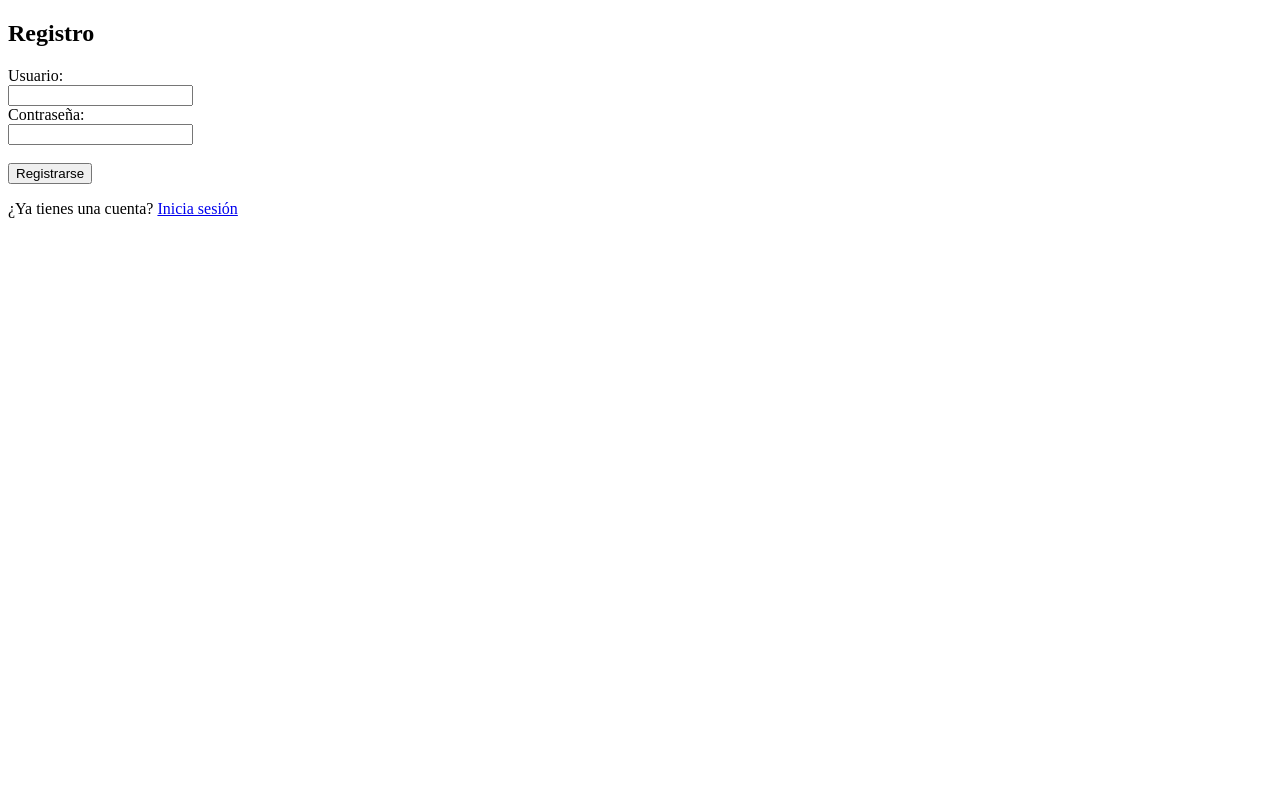
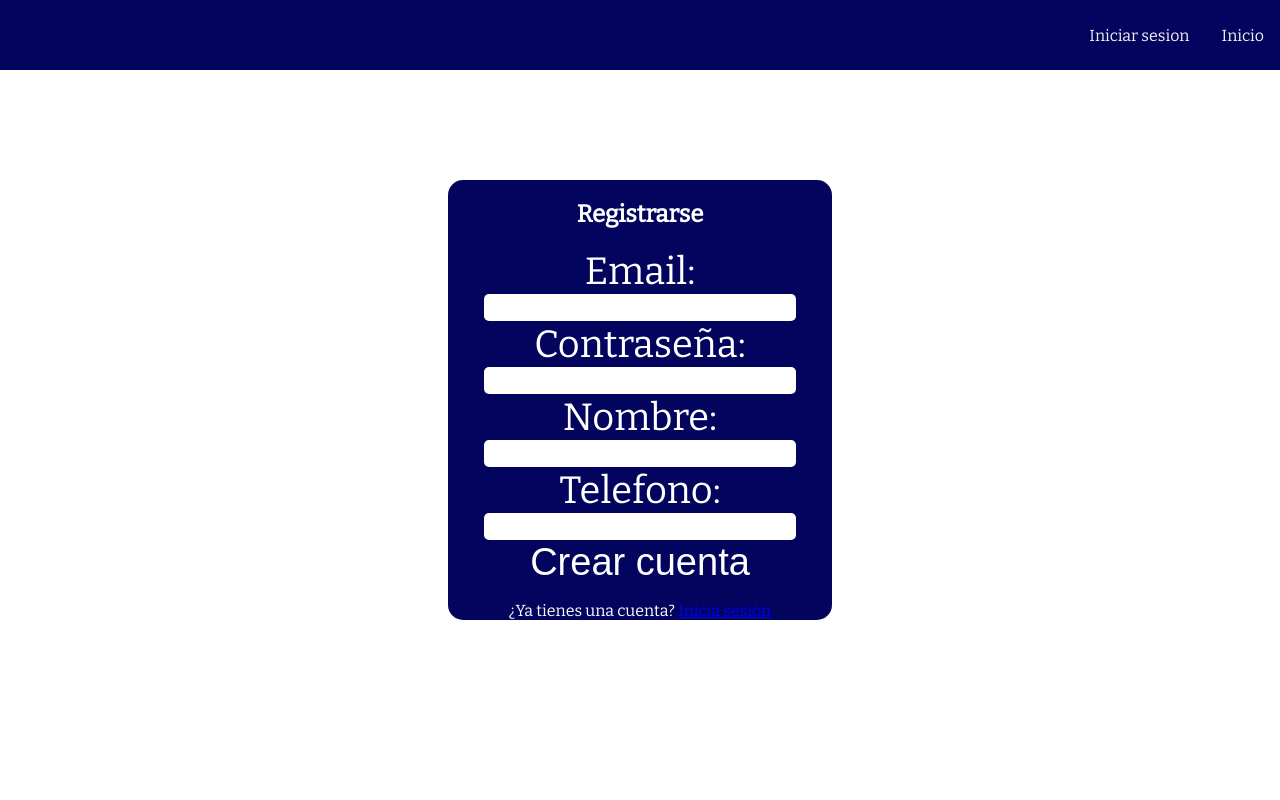
Before and after one commit to TomasMedeot/google_cloud, a Flask app: page /register in a window 1280 px wide. Run offline with Flask 3, Linux system fonts and the light colour scheme.

Commit message:
db actualizada

```diff
--- a/main.py
+++ b/main.py
@@ -1,11 +1,8 @@
 from flask import Flask, render_template, request, redirect, url_for, session
-import sqlite3
+from usuarios import verificar_credenciales, usuario_existe, registrar_usuario
 
 app = Flask(__name__)
-app.secret_key = 'tu_clave_secreta'
-
-def conectar_db():
-    return sqlite3.connect('usuarios.db')
+app.secret_key = 'clave_codex123'
 
 @app.route('/', methods=['GET'])
 def index():
@@ -14,22 +11,17 @@ def index():
 @app.route('/login', methods=['GET', 'POST'])
 def login():
     if request.method == 'POST':
-        usuario = request.form['usuario']
+        usuario = request.form['email']
         contraseña = request.form['contraseña']
+
         if verificar_credenciales(usuario, contraseña):
             session['usuario'] = usuario
             return redirect(url_for('pagina_restringida'))
+
         else:
             return render_template('login.html', mensaje="Credenciales incorrectas")
+
     return render_template('login.html', mensaje="")
-
-def verificar_credenciales(usuario, contraseña):
-    conexion = conectar_db()
-    cursor = conexion.cursor()
-    cursor.execute("SELECT * FROM usuarios WHERE usuario=? AND contraseña=?", (usuario, contraseña))
-    resultado = cursor.fetchone()
-    conexion.close()
-    return resultado is not None
 
 @app.route('/user')
 def pagina_restringida():
@@ -38,7 +30,6 @@ def pagina_restringida():
     else:
         return redirect(url_for('login'))
 
-# Ruta para cerrar sesión
 @app.route('/logout', methods=['POST'])
 def logout():
     session.pop('usuario', None)
@@ -47,30 +38,19 @@ def logout():
 @app.route('/register', methods=['GET', 'POST'])
 def registro():
     if request.method == 'POST':
-        usuario = request.form['usuario']
+        usuario = request.form['email']
         contraseña = request.form['contraseña']
-        if not usuario or not contraseña:
-            return render_template('register.html', mensaje="Por favor, completa todos los campos.")
+        nombre = request.form['nombre']
+        telefono = int(request.form['telefono'])
+
         if usuario_existe(usuario):
             return render_template('register.html', mensaje="El usuario ya existe. Por favor, elige otro.")
-        registrar_usuario(usuario, contraseña)
+
+        registrar_usuario(usuario, contraseña, nombre, telefono)
         return redirect(url_for('login'))
+
     return render_template('register.html', mensaje="")
 
-def usuario_existe(usuario):
-    conexion = conectar_db()
-    cursor = conexion.cursor()
-    cursor.execute("SELECT * FROM usuarios WHERE usuario=?", (usuario,))
-    resultado = cursor.fetchone()
-    conexion.close()
-    return resultado is not None
-
-def registrar_usuario(usuario, contraseña):
-    conexion = conectar_db()
-    cursor = conexion.cursor()
-    cursor.execute("INSERT INTO usuarios (usuario, contraseña) VALUES (?, ?)", (usuario, contraseña))
-    conexion.commit()
-    conexion.close()
-
 if __name__ == '__main__':
-    app.run(host='0.0.0.0', port=5000, debug=True)
+    #app.run(host='0.0.0.0', port=5000, debug=True)
+    app.run(host='localhost', port=5000, debug=True)
--- /dev/null
+++ b/static/login-register.css
@@ -0,0 +1,51 @@
+.l-r-body{
+    height: 100vh;
+    display: flex;
+    align-items: center;
+    justify-content: center;
+    flex-direction: column;
+}
+.l-r-container{
+    display: flex;
+    flex-direction: column;
+    background-color: #03045E;
+    color: white;
+    border-radius: 15px;
+    padding: auto;
+    width: 30%;
+    height: 55%;
+    justify-content: space-between;
+}
+.l-r-title{
+    width: 100%;
+    text-align: center;
+}
+.l-r-form{
+    width: 100%;
+    display: flex;
+    align-items: center;
+    flex-direction: column;
+}
+.l-r-form label{
+    font-size: 38px;
+}
+.l-r-form input{
+    border-radius: 5px;
+    border: 0;
+    height: 25px;
+    width: 80%;
+}
+.l-r-buttom{
+    font-size: 38px;
+    color: white;
+    background-color: #03045E;
+    width: fit-content !important;
+    height: auto !important;
+}
+.l-r-buttom::hover{
+    background-color: white !important;
+}
+.l-r-p{
+    width: 100%;
+    text-align: center;
+}
--- /dev/null
+++ b/static/style.css
@@ -0,0 +1,27 @@
+body {
+    margin: 0;
+    font-family: 'Bitter', serif;
+}
+.navbar {
+    overflow: hidden;
+    display: flex;
+    background-color: #03045E;
+    position: fixed;
+    top: 0;
+    height: 70px;
+    width: 100%;
+    align-items: center;
+    justify-content: end;
+}
+.navbar a {
+    float: left;
+    display: block;
+    color: #f2f2f2;
+    text-align: center;
+    padding: 14px 16px;
+    text-decoration: none;
+}
+.navbar a:hover {
+    background-color: #ddd;
+    color: black;
+}
--- /dev/null
+++ b/templates/nav.html
@@ -0,0 +1,16 @@
+<!DOCTYPE html>
+<html lang="es">
+<head>
+    <meta charset="UTF-8">
+    <meta name="viewport" content="width=device-width, initial-scale=1.0">
+    <title>Navbar fija con Flask</title>
+    <link rel="stylesheet" type="text/css" href="{{ url_for('static', filename='style.css') }}">
+    <link href="https://fonts.googleapis.com/css2?family=Bitter&display=swap" rel="stylesheet">
+</head>
+<body>
+
+<div class="navbar">
+    <a href="/login">Iniciar sesion</a>
+    <a href="/">Inicio</a>
+    <!--<a href="#contacto">Contacto</a>-->
+</div>
--- a/templates/register.html
+++ b/templates/register.html
@@ -1,22 +1,25 @@
-<!DOCTYPE html>
-<html lang="en">
-<head>
-    <meta charset="UTF-8">
-    <meta name="viewport" content="width=device-width, initial-scale=1.0">
-    <title>Registro</title>
-</head>
+{% include "nav.html" %}
+<link rel="stylesheet" type="text/css" href="{{ url_for('static', filename='login-register.css') }}">
 <body>
-    <h2>Registro</h2>
-    <form method="POST" action="/registro">
-        <label for="usuario">Usuario:</label><br>
-        <input type="text" id="usuario" name="usuario"><br>
-        <label for="contraseña">Contraseña:</label><br>
-        <input type="password" id="contraseña" name="contraseña"><br><br>
-        <input type="submit" value="Registrarse">
-    </form>
-    {% if mensaje %}
-        <p>{{ mensaje }}</p>
-    {% endif %}
-    <p>¿Ya tienes una cuenta? <a href="/login">Inicia sesión</a></p>
+    <div class="l-r-body">
+        <div class="l-r-container">
+            <h2 class="l-r-title">Registrarse</h2>
+            <form method="POST" action="/register" class="l-r-form">
+                <label for="usuario">Email:</label>
+                <input type="email" id="email" name="email">
+                <label for="contraseña">Contraseña:</label>
+                <input type="password" id="contraseña" name="contraseña">
+                <label for="contraseña">Nombre:</label>
+                <input type="text" id="nombre" name="nombre">
+                <label for="contraseña">Telefono:</label>
+                <input type="number" id="telefono" name="telefono">
+                <input class="l-r-buttom" type="submit" value="Crear cuenta">
+            </form>
+            {% if mensaje %}
+                <p>{{ mensaje }}</p>
+            {% endif %}
+            <p class="l-r-p">¿Ya tienes una cuenta? <a href="/login">Inicia sesión</a></p>
+        </div>
+    </div>
 </body>
 </html>
```
Also changed, not shown: templates/index.html (+15 -11 lines), templates/login.html (+13 -12 lines), templates/user.html (+2 -7 lines), usuarios.py (added, +27 -0 lines), statics/style.css (deleted), usuarios.db (deleted), usuarios.sqlite3 (added).
